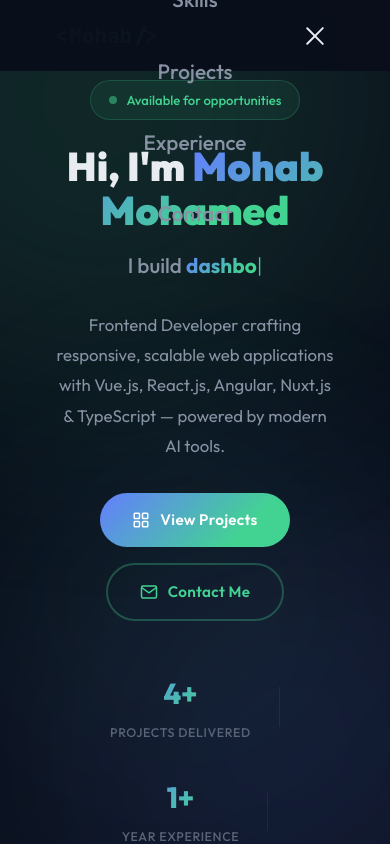
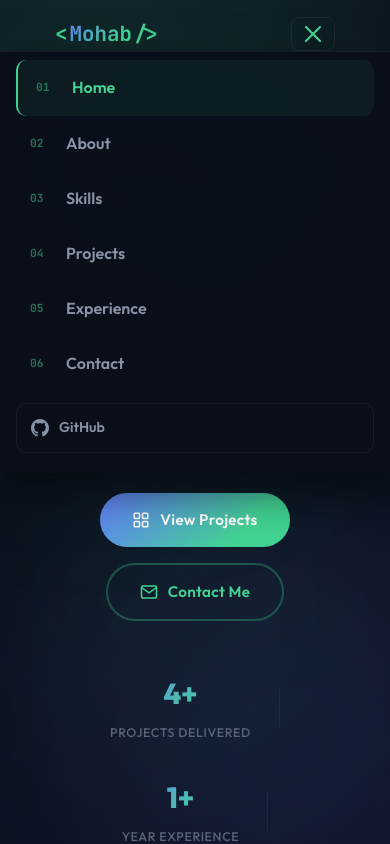
Before and after one commit to MohabMohamed72/CVportofolio, a Nuxt app: page / in a window 390 px wide. Both pictures are taken after a click on the button "Open menu". Shown: the top 844 px of the page. Built offline with nearby package versions, Linux system fonts and the light colour scheme.

Commit message:
fix nav bar in small screens

```diff
--- a/components/TheNavbar.vue
+++ b/components/TheNavbar.vue
@@ -1,8 +1,5 @@
 <template>
-  <header
-    class="navbar"
-    :class="{ scrolled: isScrolled, 'menu-open': menuOpen }"
-  >
+  <header class="navbar" :class="{ scrolled: isScrolled, 'menu-open': menuOpen }">
     <div class="container navbar-inner">
       <NuxtLink to="/" class="logo">
         <span class="logo-bracket">&lt;</span>
@@ -10,85 +7,113 @@
         <span class="logo-bracket">/&gt;</span>
       </NuxtLink>
 
-      <nav class="nav-links" :class="{ active: menuOpen }">
-        <NuxtLink to="/" class="nav-link" @click="menuOpen = false"
-          >Home</NuxtLink
-        >
-        <NuxtLink to="/about" class="nav-link" @click="menuOpen = false"
-          >About</NuxtLink
-        >
-        <NuxtLink to="/skills" class="nav-link" @click="menuOpen = false"
-          >Skills</NuxtLink
-        >
-        <NuxtLink to="/projects" class="nav-link" @click="menuOpen = false"
-          >Projects</NuxtLink
-        >
-        <NuxtLink to="/experience" class="nav-link" @click="menuOpen = false"
-          >Experience</NuxtLink
-        >
-        <NuxtLink to="/contact" class="nav-link" @click="menuOpen = false"
-          >Contact</NuxtLink
-        >
+      <nav class="nav-links">
+        <NuxtLink to="/" class="nav-link">Home</NuxtLink>
+        <NuxtLink to="/about" class="nav-link">About</NuxtLink>
+        <NuxtLink to="/skills" class="nav-link">Skills</NuxtLink>
+        <NuxtLink to="/projects" class="nav-link">Projects</NuxtLink>
+        <NuxtLink to="/experience" class="nav-link">Experience</NuxtLink>
+        <NuxtLink to="/contact" class="nav-link">Contact</NuxtLink>
       </nav>
 
-      <a
-        href="https://github.com/MohabMohamed72"
-        target="_blank"
-        class="nav-github"
-      >
+      <a href="https://github.com/MohabMohamed72" target="_blank" class="nav-github">
         <svg width="22" height="22" viewBox="0 0 24 24" fill="currentColor">
-          <path
-            d="M12 0c-6.626 0-12 5.373-12 12 0 5.302 3.438 9.8 8.207 11.387.599.111.793-.261.793-.577v-2.234c-3.338.726-4.033-1.416-4.033-1.416-.546-1.387-1.333-1.756-1.333-1.756-1.089-.745.083-.729.083-.729 1.205.084 1.839 1.237 1.839 1.237 1.07 1.834 2.807 1.304 3.492.997.107-.775.418-1.305.762-1.604-2.665-.305-5.467-1.334-5.467-5.931 0-1.311.469-2.381 1.236-3.221-.124-.303-.535-1.524.117-3.176 0 0 1.008-.322 3.301 1.23.957-.266 1.983-.399 3.003-.404 1.02.005 2.047.138 3.006.404 2.291-1.552 3.297-1.23 3.297-1.23.653 1.653.242 2.874.118 3.176.77.84 1.235 1.911 1.235 3.221 0 4.609-2.807 5.624-5.479 5.921.43.372.823 1.102.823 2.222v3.293c0 .319.192.694.801.576 4.765-1.589 8.199-6.086 8.199-11.386 0-6.627-5.373-12-12-12z"
-          />
+          <path d="M12 0c-6.626 0-12 5.373-12 12 0 5.302 3.438 9.8 8.207 11.387.599.111.793-.261.793-.577v-2.234c-3.338.726-4.033-1.416-4.033-1.416-.546-1.387-1.333-1.756-1.333-1.756-1.089-.745.083-.729.083-.729 1.205.084 1.839 1.237 1.839 1.237 1.07 1.834 2.807 1.304 3.492.997.107-.775.418-1.305.762-1.604-2.665-.305-5.467-1.334-5.467-5.931 0-1.311.469-2.381 1.236-3.221-.124-.303-.535-1.524.117-3.176 0 0 1.008-.322 3.301 1.23.957-.266 1.983-.399 3.003-.404 1.02.005 2.047.138 3.006.404 2.291-1.552 3.297-1.23 3.297-1.23.653 1.653.242 2.874.118 3.176.77.84 1.235 1.911 1.235 3.221 0 4.609-2.807 5.624-5.479 5.921.43.372.823 1.102.823 2.222v3.293c0 .319.192.694.801.576 4.765-1.589 8.199-6.086 8.199-11.386 0-6.627-5.373-12-12-12z"/>
         </svg>
       </a>
 
       <button
         class="menu-toggle"
         @click="menuOpen = !menuOpen"
+        :aria-expanded="menuOpen"
         :aria-label="menuOpen ? 'Close menu' : 'Open menu'"
       >
-        <span />
-        <span />
-        <span />
+        <span class="bar bar-1" />
+        <span class="bar bar-2" />
+        <span class="bar bar-3" />
       </button>
     </div>
+
+    <!-- Mobile drawer -->
+    <Transition name="drawer">
+      <nav v-if="menuOpen" class="mobile-menu">
+        <NuxtLink to="/" class="mobile-link" @click="menuOpen = false">
+          <span class="mobile-link-num">01</span> Home
+        </NuxtLink>
+        <NuxtLink to="/about" class="mobile-link" @click="menuOpen = false">
+          <span class="mobile-link-num">02</span> About
+        </NuxtLink>
+        <NuxtLink to="/skills" class="mobile-link" @click="menuOpen = false">
+          <span class="mobile-link-num">03</span> Skills
+        </NuxtLink>
+        <NuxtLink to="/projects" class="mobile-link" @click="menuOpen = false">
+          <span class="mobile-link-num">04</span> Projects
+        </NuxtLink>
+        <NuxtLink to="/experience" class="mobile-link" @click="menuOpen = false">
+          <span class="mobile-link-num">05</span> Experience
+        </NuxtLink>
+        <NuxtLink to="/contact" class="mobile-link" @click="menuOpen = false">
+          <span class="mobile-link-num">06</span> Contact
+        </NuxtLink>
+
+        <a
+          href="https://github.com/MohabMohamed72"
+          target="_blank"
+          class="mobile-github"
+          @click="menuOpen = false"
+        >
+          <svg width="18" height="18" viewBox="0 0 24 24" fill="currentColor">
+            <path d="M12 0c-6.626 0-12 5.373-12 12 0 5.302 3.438 9.8 8.207 11.387.599.111.793-.261.793-.577v-2.234c-3.338.726-4.033-1.416-4.033-1.416-.546-1.387-1.333-1.756-1.333-1.756-1.089-.745.083-.729.083-.729 1.205.084 1.839 1.237 1.839 1.237 1.07 1.834 2.807 1.304 3.492.997.107-.775.418-1.305.762-1.604-2.665-.305-5.467-1.334-5.467-5.931 0-1.311.469-2.381 1.236-3.221-.124-.303-.535-1.524.117-3.176 0 0 1.008-.322 3.301 1.23.957-.266 1.983-.399 3.003-.404 1.02.005 2.047.138 3.006.404 2.291-1.552 3.297-1.23 3.297-1.23.653 1.653.242 2.874.118 3.176.77.84 1.235 1.911 1.235 3.221 0 4.609-2.807 5.624-5.479 5.921.43.372.823 1.102.823 2.222v3.293c0 .319.192.694.801.576 4.765-1.589 8.199-6.086 8.199-11.386 0-6.627-5.373-12-12-12z"/>
+          </svg>
+          GitHub
+        </a>
+      </nav>
+    </Transition>
   </header>
 </template>
 
 <script setup>
-const isScrolled = ref(false);
-const menuOpen = ref(false);
+const isScrolled = ref(false)
+const menuOpen = ref(false)
+
+const route = useRoute()
+watch(() => route.path, () => { menuOpen.value = false })
 
 onMounted(() => {
-  window.addEventListener("scroll", () => {
-    isScrolled.value = window.scrollY > 40;
-  });
-});
+  window.addEventListener('scroll', () => {
+    isScrolled.value = window.scrollY > 40
+  })
+  window.addEventListener('keydown', (e) => {
+    if (e.key === 'Escape') menuOpen.value = false
+  })
+})
 </script>
 
 <style scoped>
+/* ── Base ── */
 .navbar {
   position: fixed;
   top: 0;
   left: 0;
   right: 0;
   z-index: 1000;
-  padding: 18px 0;
-  transition: var(--transition);
-  backdrop-filter: blur(0px);
+  padding: 16px 0;
+  transition: background 0.3s ease, padding 0.3s ease, border-color 0.3s ease;
 }
 .navbar.scrolled {
   padding: 10px 0;
-  background: rgba(10, 15, 26, 0.85);
+  background: rgba(10, 15, 26, 0.88);
   backdrop-filter: blur(20px);
   border-bottom: 1px solid var(--border);
 }
+
 .navbar-inner {
   display: flex;
   align-items: center;
   justify-content: space-between;
 }
+
+/* ── Logo ── */
 .logo {
   font-family: var(--font-mono);
   font-size: 1.3rem;
@@ -96,102 +121,155 @@ onMounted(() => {
   display: flex;
   gap: 2px;
   transition: var(--transition);
+  flex-shrink: 0;
 }
-.logo:hover {
-  transform: scale(1.05);
-}
-.logo-bracket {
-  color: var(--primary);
-}
+.logo:hover { transform: scale(1.05); }
+.logo-bracket { color: var(--primary); }
 .logo-text {
   background: var(--gradient);
   -webkit-background-clip: text;
   -webkit-text-fill-color: transparent;
 }
+
+/* ── Desktop nav ── */
 .nav-links {
   display: flex;
-  gap: 8px;
+  gap: 4px;
   align-items: center;
 }
 .nav-link {
-  padding: 8px 18px;
-  font-size: 0.9rem;
+  padding: 8px 16px;
+  font-size: 0.88rem;
   font-weight: 500;
   color: var(--text-secondary);
   border-radius: 50px;
   transition: var(--transition);
-  position: relative;
 }
 .nav-link:hover,
 .nav-link.router-link-active {
   color: var(--primary);
   background: rgba(66, 211, 146, 0.08);
 }
+
+/* ── GitHub icon ── */
 .nav-github {
   color: var(--text-secondary);
   transition: var(--transition);
   padding: 8px;
   border-radius: 50%;
+  display: flex;
+  flex-shrink: 0;
 }
 .nav-github:hover {
   color: var(--primary);
   transform: scale(1.1);
 }
 
+/* ── Hamburger ── */
 .menu-toggle {
   display: none;
   flex-direction: column;
+  justify-content: center;
   gap: 5px;
   background: none;
-  border: none;
+  border: 1px solid var(--border);
+  border-radius: 8px;
   cursor: pointer;
-  padding: 8px;
+  padding: 8px 10px;
+  position: relative;
   z-index: 1001;
+  transition: border-color 0.2s ease;
 }
-.menu-toggle span {
+.menu-toggle:hover { border-color: var(--border-hover); }
+
+.bar {
   display: block;
-  width: 24px;
+  width: 22px;
   height: 2px;
-  background: var(--text);
+  background: var(--text-secondary);
   border-radius: 2px;
-  transition: var(--transition);
+  transition: transform 0.25s ease, opacity 0.2s ease, background 0.2s ease;
+  transform-origin: center;
 }
-.menu-open .menu-toggle span:nth-child(1) {
-  transform: rotate(45deg) translate(5px, 5px);
-}
-.menu-open .menu-toggle span:nth-child(2) {
-  opacity: 0;
-}
-.menu-open .menu-toggle span:nth-child(3) {
-  transform: rotate(-45deg) translate(5px, -5px);
+.menu-open .bar { background: var(--primary); }
+.menu-open .bar-1 { transform: translateY(7px) rotate(45deg); }
+.menu-open .bar-2 { opacity: 0; transform: scaleX(0); }
+.menu-open .bar-3 { transform: translateY(-7px) rotate(-45deg); }
+
+/* ── Mobile drawer ── */
+.mobile-menu {
+  display: none;
+  flex-direction: column;
+  padding: 8px 16px 20px;
+  border-top: 1px solid var(--border);
+  background: rgba(10, 15, 26, 0.98);
+  backdrop-filter: blur(24px);
+  box-shadow: 0 20px 40px rgba(0, 0, 0, 0.5);
 }
 
+.mobile-link {
+  display: flex;
+  align-items: center;
+  gap: 14px;
+  padding: 14px 12px;
+  font-size: 1rem;
+  font-weight: 600;
+  color: var(--text-secondary);
+  border-radius: 10px;
+  border-left: 2px solid transparent;
+  transition: color 0.2s, background 0.2s, border-color 0.2s, padding-left 0.2s;
+}
+.mobile-link:hover,
+.mobile-link.router-link-active {
+  color: var(--primary);
+  background: rgba(66, 211, 146, 0.07);
+  border-left-color: var(--primary);
+  padding-left: 18px;
+}
+.mobile-link-num {
+  font-family: var(--font-mono);
+  font-size: 0.7rem;
+  font-weight: 700;
+  color: var(--primary);
+  opacity: 0.5;
+  min-width: 22px;
+}
+
+.mobile-github {
+  display: flex;
+  align-items: center;
+  gap: 10px;
+  margin-top: 12px;
+  padding: 12px 14px;
+  border-radius: 10px;
+  border: 1px solid var(--border);
+  font-size: 0.88rem;
+  font-weight: 600;
+  color: var(--text-secondary);
+  transition: color 0.2s, border-color 0.2s, background 0.2s;
+}
+.mobile-github:hover {
+  color: var(--primary);
+  border-color: var(--primary);
+  background: rgba(66, 211, 146, 0.06);
+}
+
+/* ── Drawer transition ── */
+.drawer-enter-active,
+.drawer-leave-active {
+  transition: opacity 0.22s ease, transform 0.22s ease;
+}
+.drawer-enter-from,
+.drawer-leave-to {
+  opacity: 0;
+  transform: translateY(-8px);
+}
+
+/* ── Responsive ── */
 @media (max-width: 768px) {
-  .menu-toggle {
-    display: flex;
-  }
-  .nav-github {
-    display: none;
-  }
-  .nav-links {
-    position: fixed;
-    inset: 0;
-    flex-direction: column;
-    justify-content: center;
-    gap: 8px;
-    background: rgba(10, 15, 26, 0.97);
-    backdrop-filter: blur(20px);
-    opacity: 0;
-    pointer-events: none;
-    transition: var(--transition);
-  }
-  .nav-links.active {
-    opacity: 1;
-    pointer-events: all;
-  }
-  .nav-link {
-    font-size: 1.3rem;
-    padding: 14px 28px;
-  }
+  .nav-links { display: none; }
+  .nav-github { display: none; }
+  .menu-toggle { display: flex; }
+  .mobile-menu { display: flex; }
 }
 </style>
```
